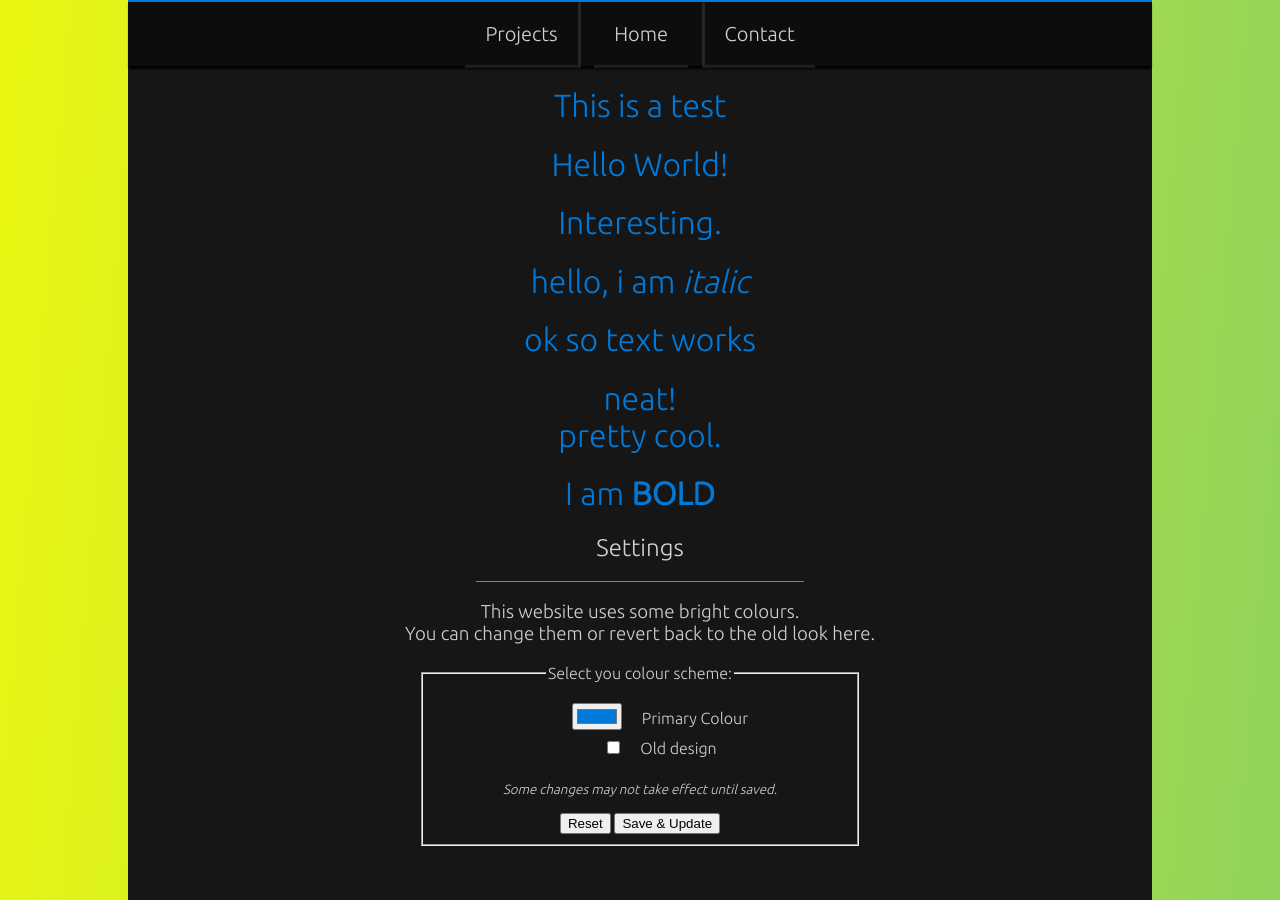
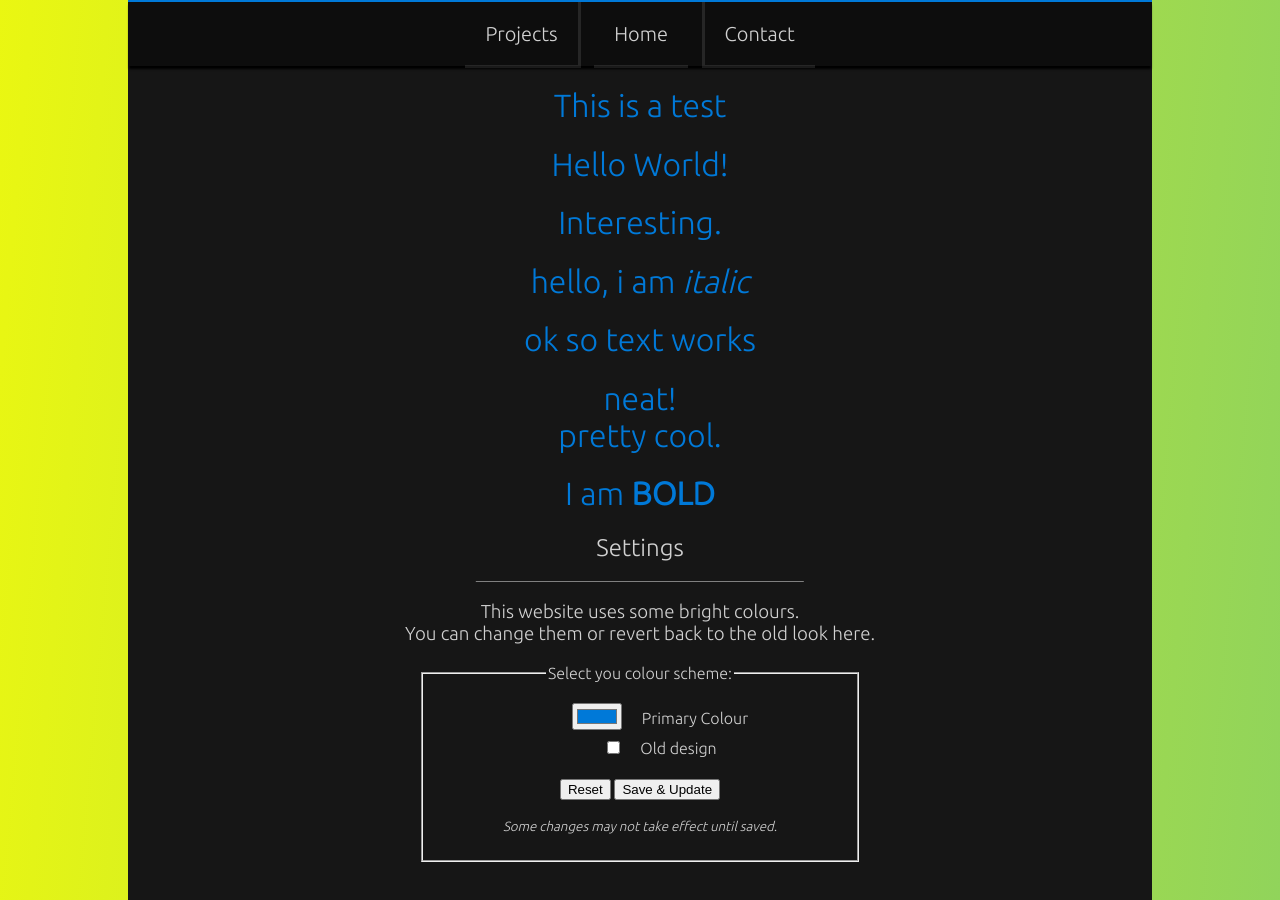
Before and after one commit to Mnpn/mnpn.github.io, a Jekyll site: the page built from index.html, in a window 1280 px wide. Built offline with Jekyll 4.4.1, drawn with Linux system fonts in a browser that asks for light colours.

Commit message:
General improvements

```diff
--- a/index.html
+++ b/index.html
@@ -30,9 +30,9 @@
 				<li><input type="color" id="primary" value="{{ site.primary }}" />Primary Colour</li>
 				<li><input type="checkbox" id="style" />Old design</li>
 			</ul>
-			<p><small><i>Some changes may not take effect until saved.</i></small></p>
 			<input type="reset" />
 			<input type="submit" value="Save & Update" />
+			<p><small><i>Some changes may not take effect until saved.</i></small></p>
 		</form>
 	</fieldset>
 </div>
--- a/projects.html
+++ b/projects.html
@@ -46,12 +46,8 @@
 <h2>Other things I've done</h2>
 <div class="short"><hr /></div>
 <h3><a href="https://github.com/discordconsole-team/DiscordConsole">DiscordConsole</a></h3>
-<h3><a href="{{ url }}/encrypt">Encryption</a></h3>
-<h3><a href="https://i-hate-restrictions.online">I Hate Restrictions Online</a></h3>
 <h3><a href="https://ish.app">iSH Website</a></h3>
-<h3><a href="/rants">My rant page</a></h3>
-<!-- Sorted by name. IHRO is listed because it links to the website here, not to the repository.
-	DiscordConsole is on DC's organisation and is not listed automatically. -->
+<!-- Sorted by name. DiscordConsole is on DC's organisation and is not listed automatically. -->
 
 <h2>No longer <b style="font-weight: 700">actively</b> maintained projects</h2>
 <div class="short"><hr /></div>
--- a/style.css
+++ b/style.css
@@ -100,12 +100,11 @@
 }
 
 .page {
-	height: 100vh;
+	min-height: 100vh;
 	width: 80%;
 	margin: 0 auto;
 	position: relative;
 	background-color: #161616;
-	/*transition: width 1s;*/
 }
 
 @keyframes bg {
@@ -158,6 +157,14 @@
 	padding-top: 0;
 }
 
+/* Really lazy work-around. It works. */
+.forcebottom {
+	position: absolute;
+	width: 100%;
+	bottom: 5px;
+	text-align: center;
+}
+
 .midline {
 	height: 375px;
 	vertical-align: middle;
```
